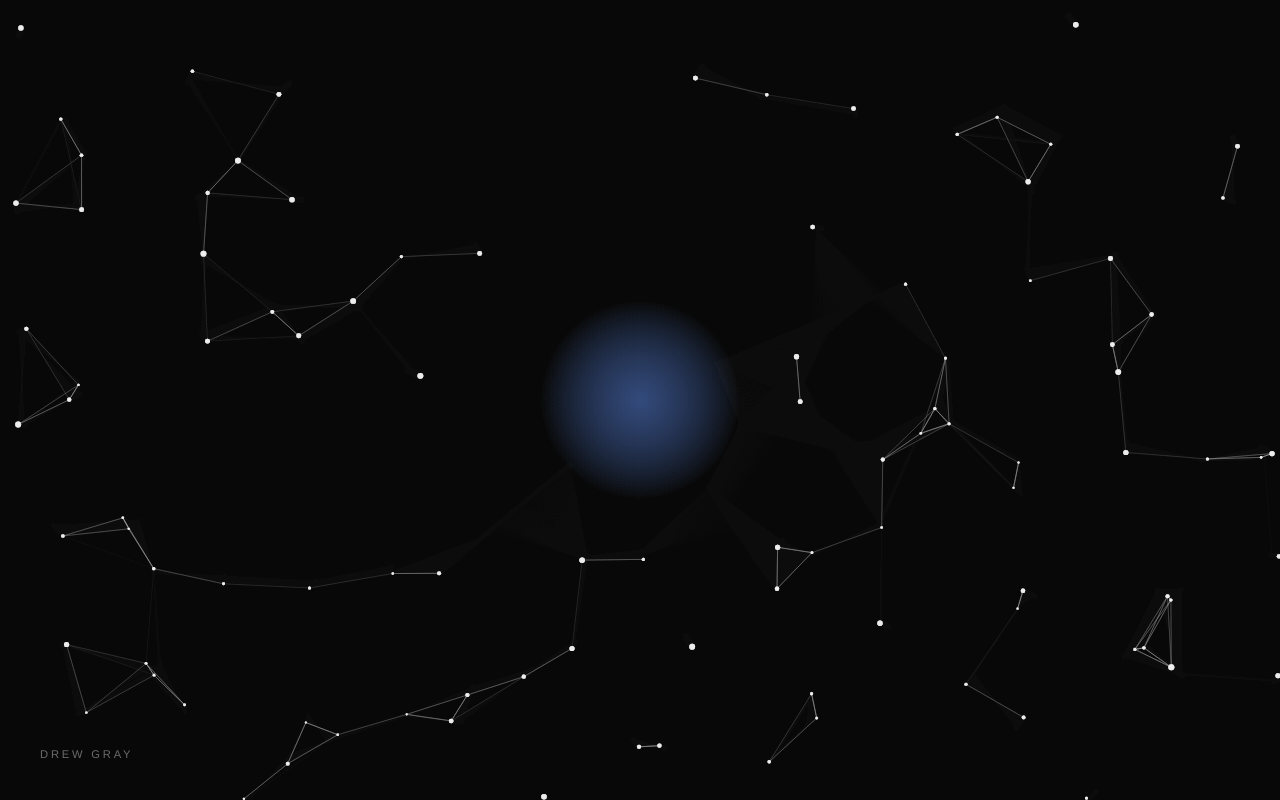
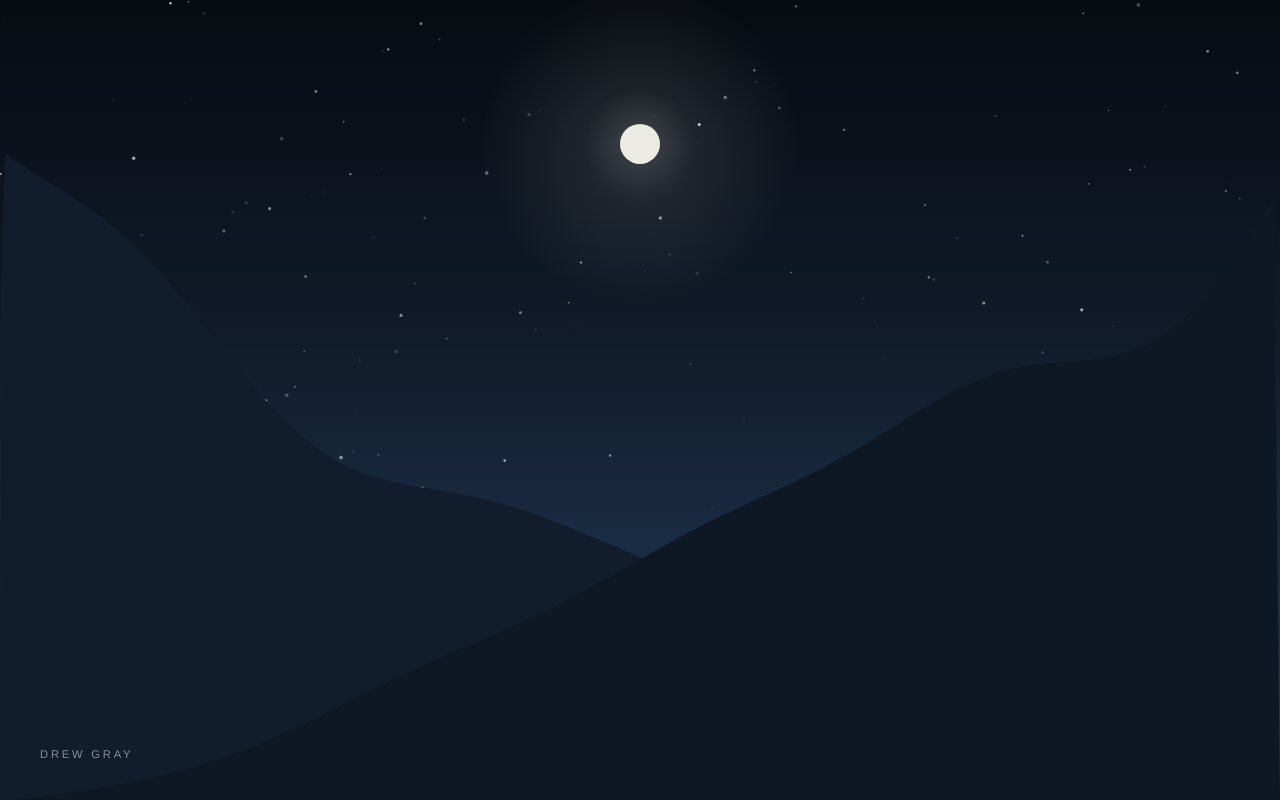
Before and after one commit to drewgray/drwgry, a plain HTML site: page index.html in a window 1280 px wide. Drawn offline with Linux system fonts and the light colour scheme.

Commit message:
add a bit more prettiness

```diff
--- a/index.html
+++ b/index.html
@@ -13,9 +13,9 @@
 
     body {
       font-family: 'Helvetica Neue', Helvetica, Arial, sans-serif;
-      background: #0a0a0b;
       min-height: 100vh;
       overflow: hidden;
+      background: #0d1321;
     }
 
     canvas {
@@ -33,7 +33,7 @@
       font-weight: 400;
       letter-spacing: 0.25em;
       text-transform: uppercase;
-      color: rgba(255, 255, 255, 0.4);
+      color: rgba(255, 255, 255, 0.5);
       z-index: 10;
     }
   </style>
@@ -52,102 +52,245 @@
       canvas.width = width;
       canvas.height = height;
 
+      // Mouse tracking for moon
       let mouseX = width / 2;
       let mouseY = height / 2;
+      let moonX = width / 2;
+      let moonY = height * 0.15;
 
-      // Particles array
-      const particles = [];
-      const particleCount = 100;
+      // Stars
+      const stars = [];
+      const starCount = 150;
 
-      // Create particles
-      for (let i = 0; i < particleCount; i++) {
-        particles.push({
+      function initStars() {
+        stars.length = 0;
+        for (let i = 0; i < starCount; i++) {
+          stars.push({
             x: Math.random() * width,
-          y: Math.random() * height,
-          vx: (Math.random() - 0.5) * 0.5,
-          vy: (Math.random() - 0.5) * 0.5,
-          radius: Math.random() * 2 + 1
+            y: Math.random() * height * 0.7,
+            radius: Math.random() * 1.5 + 0.5,
+            baseAlpha: Math.random() * 0.5 + 0.3,
+            alpha: 0,
+            twinkleSpeed: Math.random() * 0.02 + 0.01,
+            twinkleOffset: Math.random() * Math.PI * 2
+          });
+        }
+      }
+      initStars();
+
+      // Shooting stars
+      const shootingStars = [];
+
+      function createShootingStar(x, y) {
+        const angle = Math.PI / 4 + (Math.random() - 0.5) * 0.5;
+        shootingStars.push({
+          x: x,
+          y: y,
+          vx: Math.cos(angle) * 10,
+          vy: Math.sin(angle) * 10,
+          length: 100 + Math.random() * 50,
+          alpha: 1
         });
       }
 
-      function animate() {
-        // Clear with fade
-        ctx.fillStyle = 'rgba(10, 10, 11, 0.2)';
-        ctx.fillRect(0, 0, width, height);
+      // Generate valley mountains - rising on left and right, low in center
+      function generateValleyMountain(side, seed, baseColor) {
+        const points = [];
+        const segments = 100;
 
-        // Update and draw particles
-        for (let i = 0; i < particles.length; i++) {
-          const p = particles[i];
+        for (let i = 0; i <= segments; i++) {
+          const t = i / segments;
+          const x = t * width;
 
-          // Mouse repulsion
-          const dx = p.x - mouseX;
-          const dy = p.y - mouseY;
-          const dist = Math.sqrt(dx * dx + dy * dy);
-
-          if (dist < 150 && dist > 0) {
-            const force = (150 - dist) / 150;
-            p.vx += (dx / dist) * force * 0.5;
-            p.vy += (dy / dist) * force * 0.5;
+          // Valley shape - high on edges, low in center
+          let valleyShape;
+          if (side === 'left') {
+            // Left mountain - starts high, descends toward center
+            valleyShape = Math.pow(1 - t, 1.5);
+          } else if (side === 'right') {
+            // Right mountain - low at left, rises toward right
+            valleyShape = Math.pow(t, 1.5);
+          } else {
+            // Background - gentle curve across
+            valleyShape = 0.3 + 0.2 * Math.cos(t * Math.PI);
           }
 
-          // Apply velocity
-          p.x += p.vx;
-          p.y += p.vy;
+          // Base height from valley shape
+          let y = height - valleyShape * height * 0.8;
 
-          // Friction
-          p.vx *= 0.98;
-          p.vy *= 0.98;
+          // Add organic variation
+          const noise1 = Math.sin(t * 8 + seed) * 0.08;
+          const noise2 = Math.sin(t * 15 + seed * 2.3) * 0.04;
+          const noise3 = Math.sin(t * 25 + seed * 1.7) * 0.02;
 
-          // Bounce off edges
-          if (p.x < 0 || p.x > width) p.vx *= -1;
-          if (p.y < 0 || p.y > height) p.vy *= -1;
+          y -= (noise1 + noise2 + noise3) * height * valleyShape;
 
-          // Keep in bounds
-          p.x = Math.max(0, Math.min(width, p.x));
-          p.y = Math.max(0, Math.min(height, p.y));
+          points.push({ x, y });
+        }
 
-          // Draw particle
+        return points;
+      }
+
+      // Draw mountain silhouette
+      function drawMountain(points, color) {
+        if (points.length < 2) return;
+
         ctx.beginPath();
-          ctx.arc(p.x, p.y, p.radius, 0, Math.PI * 2);
-          ctx.fillStyle = 'rgba(255, 255, 255, 0.7)';
+        ctx.moveTo(0, height);
+
+        for (let i = 0; i < points.length - 1; i++) {
+          const p0 = points[i];
+          const p1 = points[i + 1];
+          const midX = (p0.x + p1.x) / 2;
+          const midY = (p0.y + p1.y) / 2;
+          ctx.quadraticCurveTo(p0.x, p0.y, midX, midY);
+        }
+
+        ctx.lineTo(width, height);
+        ctx.closePath();
+        ctx.fillStyle = color;
         ctx.fill();
       }
 
-        // Draw connections
-        for (let i = 0; i < particles.length; i++) {
-          for (let j = i + 1; j < particles.length; j++) {
-            const dx = particles[i].x - particles[j].x;
-            const dy = particles[i].y - particles[j].y;
-            const dist = Math.sqrt(dx * dx + dy * dy);
+      // Pre-generate mountain shapes
+      let mountains = [];
 
-            if (dist < 100) {
+      function initMountains() {
+        mountains = [
+          { points: generateValleyMountain('back', 1.5, null), color: '#1a2a3d' },
+          { points: generateValleyMountain('left', 2.8, null), color: '#111c2c' },
+          { points: generateValleyMountain('right', 4.2, null), color: '#0e1824' },
+        ];
+      }
+      initMountains();
+
+      // Check if point is in sky (above all mountains)
+      function isInSky(x, y) {
+        for (const mountain of mountains) {
+          const segmentWidth = width / (mountain.points.length - 1);
+          const index = Math.floor(x / segmentWidth);
+          const nextIndex = Math.min(index + 1, mountain.points.length - 1);
+
+          const p0 = mountain.points[index];
+          const p1 = mountain.points[nextIndex];
+
+          if (p0 && p1) {
+            const t = (x - p0.x) / (p1.x - p0.x || 1);
+            const mountainY = p0.y + (p1.y - p0.y) * t;
+
+            if (y > mountainY) {
+              return false;
+            }
+          }
+        }
+        return true;
+      }
+
+      function drawStars(time) {
+        stars.forEach(star => {
+          star.alpha = star.baseAlpha * (0.5 + 0.5 * Math.sin(time * star.twinkleSpeed + star.twinkleOffset));
           ctx.beginPath();
-              ctx.moveTo(particles[i].x, particles[i].y);
-              ctx.lineTo(particles[j].x, particles[j].y);
-              ctx.strokeStyle = `rgba(255, 255, 255, ${0.2 * (1 - dist / 100)})`;
+          ctx.arc(star.x, star.y, star.radius, 0, Math.PI * 2);
+          ctx.fillStyle = `rgba(255, 255, 255, ${star.alpha})`;
+          ctx.fill();
+        });
+      }
+
+      function drawShootingStars() {
+        for (let i = shootingStars.length - 1; i >= 0; i--) {
+          const s = shootingStars[i];
+
+          const gradient = ctx.createLinearGradient(
+            s.x, s.y,
+            s.x - s.vx * s.length / 10, s.y - s.vy * s.length / 10
+          );
+          gradient.addColorStop(0, `rgba(255, 255, 255, ${s.alpha})`);
+          gradient.addColorStop(1, 'rgba(255, 255, 255, 0)');
+
+          ctx.beginPath();
+          ctx.moveTo(s.x, s.y);
+          ctx.lineTo(s.x - s.vx * s.length / 10, s.y - s.vy * s.length / 10);
+          ctx.strokeStyle = gradient;
+          ctx.lineWidth = 2;
+          ctx.lineCap = 'round';
           ctx.stroke();
+
+          s.x += s.vx;
+          s.y += s.vy;
+          s.alpha *= 0.97;
+
+          if (s.x > width + 100 || s.y > height || s.alpha < 0.01) {
+            shootingStars.splice(i, 1);
           }
         }
       }
 
-        // Draw cursor glow
-        const gradient = ctx.createRadialGradient(mouseX, mouseY, 0, mouseX, mouseY, 100);
-        gradient.addColorStop(0, 'rgba(100, 150, 255, 0.15)');
-        gradient.addColorStop(1, 'rgba(100, 150, 255, 0)');
+      function updateMoon() {
+        // Moon follows mouse with subtle movement, constrained to upper portion
+        const targetX = width * 0.3 + (mouseX / width) * width * 0.4;
+        const targetY = height * 0.08 + (mouseY / height) * height * 0.2;
+
+        moonX += (targetX - moonX) * 0.02;
+        moonY += (targetY - moonY) * 0.02;
+      }
+
+      function drawMoon() {
+        const moonRadius = Math.min(width, height) * 0.025;
+
+        const glowGradient = ctx.createRadialGradient(
+          moonX, moonY, moonRadius * 0.5,
+          moonX, moonY, moonRadius * 8
+        );
+        glowGradient.addColorStop(0, 'rgba(255, 255, 240, 0.2)');
+        glowGradient.addColorStop(0.3, 'rgba(255, 255, 240, 0.08)');
+        glowGradient.addColorStop(1, 'rgba(255, 255, 240, 0)');
+
         ctx.beginPath();
-        ctx.arc(mouseX, mouseY, 100, 0, Math.PI * 2);
+        ctx.arc(moonX, moonY, moonRadius * 8, 0, Math.PI * 2);
+        ctx.fillStyle = glowGradient;
+        ctx.fill();
+
+        ctx.beginPath();
+        ctx.arc(moonX, moonY, moonRadius, 0, Math.PI * 2);
+        ctx.fillStyle = 'rgba(255, 255, 245, 0.9)';
+        ctx.fill();
+      }
+
+      function drawSky() {
+        const gradient = ctx.createLinearGradient(0, 0, 0, height);
+        gradient.addColorStop(0, '#070b12');
+        gradient.addColorStop(0.4, '#101a28');
+        gradient.addColorStop(0.7, '#1a2d45');
+        gradient.addColorStop(1, '#253a55');
+
         ctx.fillStyle = gradient;
-        ctx.fill();
+        ctx.fillRect(0, 0, width, height);
+      }
+
+      let time = 0;
+
+      function animate() {
+        time++;
+
+        updateMoon();
+        drawSky();
+        drawStars(time);
+        drawMoon();
+        drawShootingStars();
+
+        // Draw mountains (static)
+        mountains.forEach(m => drawMountain(m.points, m.color));
 
         requestAnimationFrame(animate);
       }
 
-      // Event listeners
       window.addEventListener('resize', function() {
         width = window.innerWidth;
         height = window.innerHeight;
         canvas.width = width;
         canvas.height = height;
+        initMountains();
+        initStars();
       });
 
       document.addEventListener('mousemove', function(e) {
@@ -161,25 +304,19 @@
       });
 
       document.addEventListener('click', function(e) {
-        // Add burst of particles on click
-        for (let i = 0; i < 5; i++) {
-          const angle = Math.random() * Math.PI * 2;
-          const speed = Math.random() * 3 + 2;
-          particles.push({
-            x: e.clientX,
-            y: e.clientY,
-            vx: Math.cos(angle) * speed,
-            vy: Math.sin(angle) * speed,
-            radius: Math.random() * 2 + 1
-          });
-        }
-        // Remove old particles to keep count reasonable
-        while (particles.length > 200) {
-          particles.shift();
+        // Only create shooting star if clicking on sky
+        if (isInSky(e.clientX, e.clientY)) {
+          createShootingStar(e.clientX, e.clientY);
         }
       });
 
-      // Start animation
+      document.addEventListener('touchstart', function(e) {
+        const touch = e.touches[0];
+        if (isInSky(touch.clientX, touch.clientY)) {
+          createShootingStar(touch.clientX, touch.clientY);
+        }
+      });
+
       animate();
     })();
   </script>
```
Lines whose indentation alone changed are shown as unchanged.
